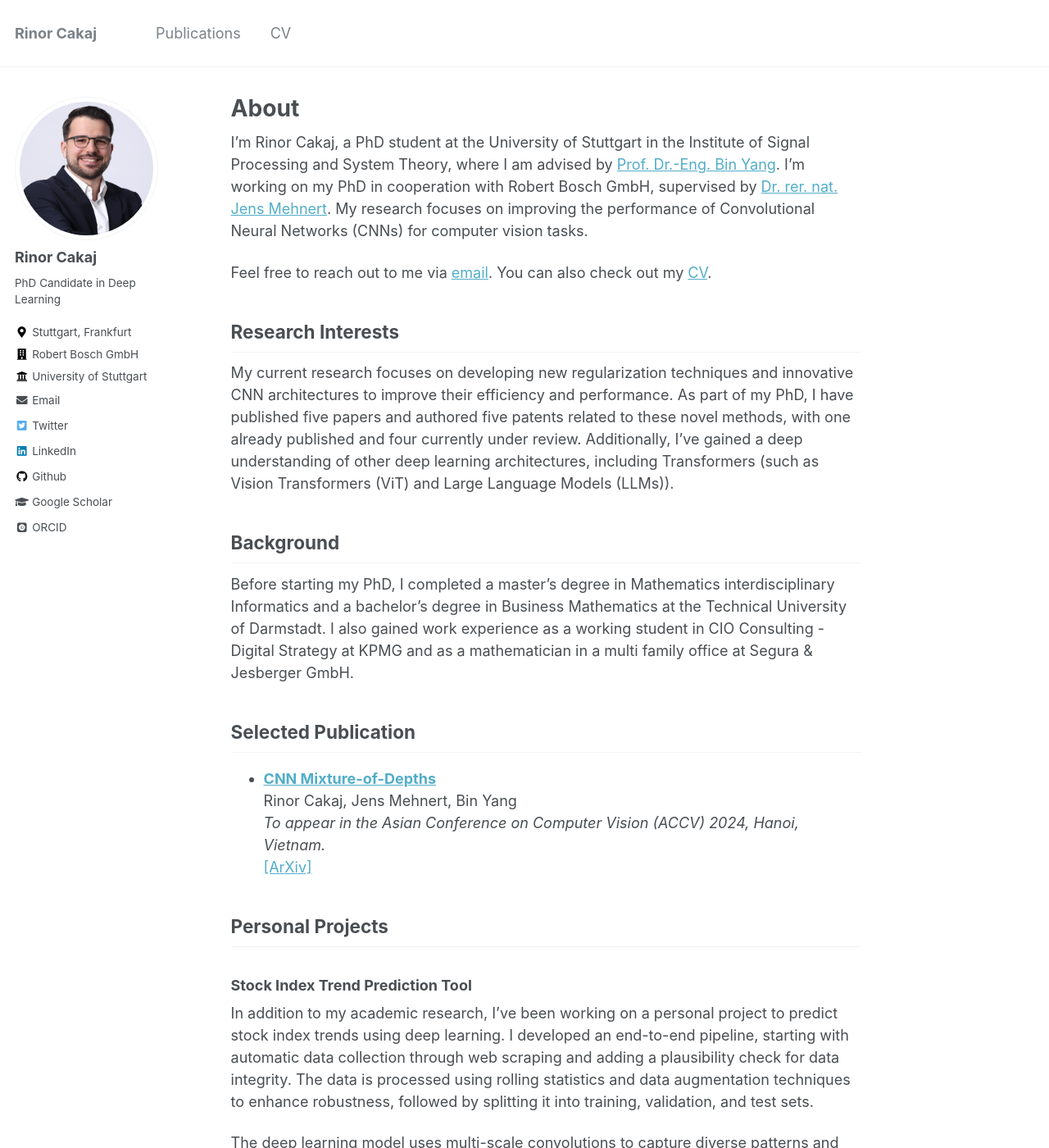
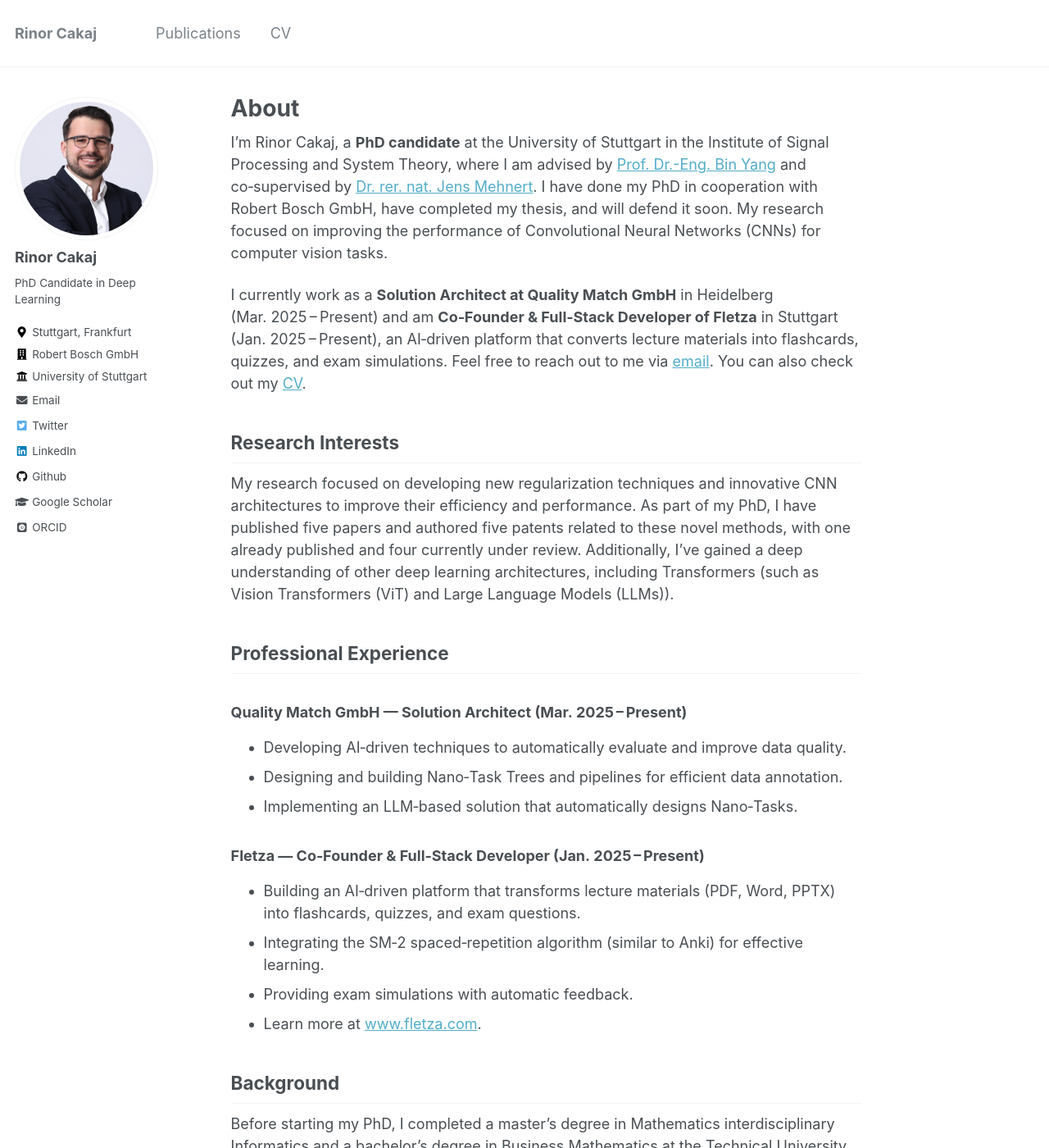
Before and after one commit to rinorcakaj/rinorcakaj.github.io, a Jekyll site: the page built from _pages/about.md, in a window 1280 px wide and 1400 px high. Shown: the whole window at 82% size. Built offline with Jekyll 4.4.1, drawn with Linux system fonts in a browser that asks for light colours; some web fonts are replaced; some of the changed text lies outside the part shown.

Commit message:
Update 22.07.2025

```diff
--- a/_pages/about.md
+++ b/_pages/about.md
@@ -8,37 +8,79 @@ redirect_from:
   - /about.html
 ---
 
-I'm Rinor Cakaj, a PhD student at the University of Stuttgart in the Institute of Signal Processing and System Theory, where I am advised by [Prof. Dr.-Eng. Bin Yang](https://www.iss.uni-stuttgart.de/institut/team/Yang-00004/). I'm working on my PhD in cooperation with Robert Bosch GmbH, supervised by [Dr. rer. nat. Jens Mehnert](https://www.linkedin.com/in/drjensmehnert/). My research focuses on improving the performance of Convolutional Neural Networks (CNNs) for computer vision tasks.
+I'm Rinor Cakaj, a **PhD candidate** at the University of Stuttgart in the Institute of Signal Processing and System Theory, where I am advised by [Prof. Dr.-Eng. Bin Yang](https://www.iss.uni-stuttgart.de/institut/team/Yang-00004/) and co‑supervised by [Dr. rer. nat. Jens Mehnert](https://www.linkedin.com/in/drjensmehnert/). I have done my PhD in cooperation with Robert Bosch GmbH, have completed my thesis, and will defend it soon. My research focused on improving the performance of Convolutional Neural Networks (CNNs) for computer vision tasks.
 
-Feel free to reach out to me via [email](mailto:rinor.cakaj@de.bosch.com). You can also check out my [CV](/cv/).
+I currently work as a **Solution Architect at Quality Match GmbH** in Heidelberg (Mar. 2025 – Present) and am **Co‑Founder & Full‑Stack Developer of Fletza** in Stuttgart (Jan. 2025 – Present), an AI‑driven platform that converts lecture materials into flashcards, quizzes, and exam simulations. Feel free to reach out to me via [email](mailto:rinor.cakaj@de.bosch.com). You can also check out my [CV](/cv/).
 
 ## Research Interests
-My current research focuses on developing new regularization techniques and innovative CNN architectures to improve their efficiency and performance. As part of my PhD, I have published five papers and authored five patents related to these novel methods, with one already published and four currently under review. Additionally, I’ve gained a deep understanding of other deep learning architectures, including Transformers (such as Vision Transformers (ViT) and Large Language Models (LLMs)).
+
+My research focused on developing new regularization techniques and innovative CNN architectures to improve their efficiency and performance. As part of my PhD, I have published five papers and authored five patents related to these novel methods, with one already published and four currently under review. Additionally, I’ve gained a deep understanding of other deep learning architectures, including Transformers (such as Vision Transformers (ViT) and Large Language Models (LLMs)).
+
+## Professional Experience
+
+### Quality Match GmbH — Solution Architect (Mar. 2025 – Present)
+
+* Developing AI‑driven techniques to automatically evaluate and improve data quality.
+* Designing and building Nano‑Task Trees and pipelines for efficient data annotation.
+* Implementing an LLM‑based solution that automatically designs Nano‑Tasks.
+
+### Fletza — Co‑Founder & Full‑Stack Developer (Jan. 2025 – Present)
+
+* Building an AI‑driven platform that transforms lecture materials (PDF, Word, PPTX) into flashcards, quizzes, and exam questions.
+* Integrating the SM‑2 spaced‑repetition algorithm (similar to Anki) for effective learning.
+* Providing exam simulations with automatic feedback.
+* Learn more at [www.fletza.com](https://www.fletza.com).
 
 ## Background
+
 Before starting my PhD, I completed a master’s degree in Mathematics interdisciplinary Informatics and a bachelor’s degree in Business Mathematics at the Technical University of Darmstadt. I also gained work experience as a working student in CIO Consulting - Digital Strategy at KPMG and as a mathematician in a multi family office at Segura & Jesberger GmbH.
 
 ## Selected Publication
-- **[CNN Mixture-of-Depths](/publication/2024-10-01-mod)**
-  Rinor Cakaj, Jens Mehnert, Bin Yang
-  *To appear in the Asian Conference on Computer Vision (ACCV) 2024, Hanoi, Vietnam.*
-  [\[ArXiv\]](https://arxiv.org/abs/2409.17016)
+
+* **[CNN Mixture‑of‑Depths (MoD)](/publication/2024-10-01-mod)**
+  *Asian Conference on Computer Vision (ACCV) 2024*
+  **Authors:** Rinor Cakaj, Jens Mehnert, Bin Yang
+
+  **Method.** Introduces Mixture‑of‑Depths (MoD), a channel‑selective inference technique that preserves accuracy while reducing compute.
+
+  **Results**
+
+  * **Image Recognition (ImageNet):**
+
+    * ResNet75‑MoD matches ResNet50 accuracy with **25 % CPU / 15 % GPU speed‑up**.
+    * ResNet86‑MoD ↑ **0.45 % accuracy** with **6 % CPU / 5 % GPU speed‑up**.
+  * **Semantic Segmentation (Cityscapes):** FCN‑ResNet86‑MoD ↑ **0.95 % mIoU** at similar cost.
+  * **Object Detection (Pascal VOC):** Faster‑RCNN‑ResNet86‑MoD ↑ **0.37 % mAP** (+0.4 % AP50) with **10 % CPU speed‑up**.
+
+  [ArXiv](https://arxiv.org/abs/2409.17016)
+
+## Talks & Workshops
+
+* **AI Officer – Course, Stuttgart, Germany** — *Speaker* — 20 May 2025
+  Delivered a one‑day curriculum on Generative AI, Machine Learning, and Deep Learning (same content as the Hamburg session).
+* **AI Governance – Workshop, Erlangen, Germany** — *Technical Advisor* — 13 May 2025
+  Provided technical input on integrating LLMs into workplace environments; advised on model limitations, data usage, and monitoring mechanisms.
+* **AI Officer – Course, Hamburg, Germany** — *Speaker* — 10 Apr 2025
+  Introduced key topics in Generative AI, explained GPT architecture and training, and presented techniques such as RAG and RLHF.
 
 ## Personal Projects
 
 ### Stock Index Trend Prediction Tool
+
 In addition to my academic research, I’ve been working on a personal project to predict stock index trends using deep learning. I developed an end-to-end pipeline, starting with automatic data collection through web scraping and adding a plausibility check for data integrity. The data is processed using rolling statistics and data augmentation techniques to enhance robustness, followed by splitting it into training, validation, and test sets.
 
 The deep learning model uses multi-scale convolutions to capture diverse patterns and BiLSTM layers to handle temporal dependencies. Implemented in Python and PyTorch, this project allowed me to gain practical experience with various tools and libraries, categorized as follows:
 
-- **Development Environment**: JupyterLab, VS Code, Anaconda
-- **Data Processing and Visualization**: Pandas, NumPy, Plotly, Matplotlib, Scipy
-- **Automation and Testing**: Selenium, Pytest, Optuna
-- **Model Tracking and Deployment**: Weights & Biases, TensorBoard, Docker, Git
-- **Documentation**: Sphinx
+* **Development Environment**: JupyterLab, VS Code, Anaconda
+* **Data Processing and Visualization**: Pandas, NumPy, Plotly, Matplotlib, Scipy
+* **Automation and Testing**: Selenium, Pytest, Optuna
+* **Model Tracking and Deployment**: Weights & Biases, TensorBoard, Docker, Git
+* **Documentation**: Sphinx
 
 ### Electronic Access Control System
+
 For my local swimming club, I developed an electronic access control system using a Raspberry Pi 4 and Python. The system features a GUI, an RFID reader with cards, and a touch display, providing an efficient way for members to access the club.
 
 ### Early App Development
+
 During my school years, I created simple Android and iOS apps, such as a calculator and a game called "Bouncing Ball," where the goal was to keep the ball in the air. The apps were implemented in Java for Android and Swift for iOS. These early projects sparked my interest in software development and problem-solving.
```
Also changed, not shown: 1 other file.
